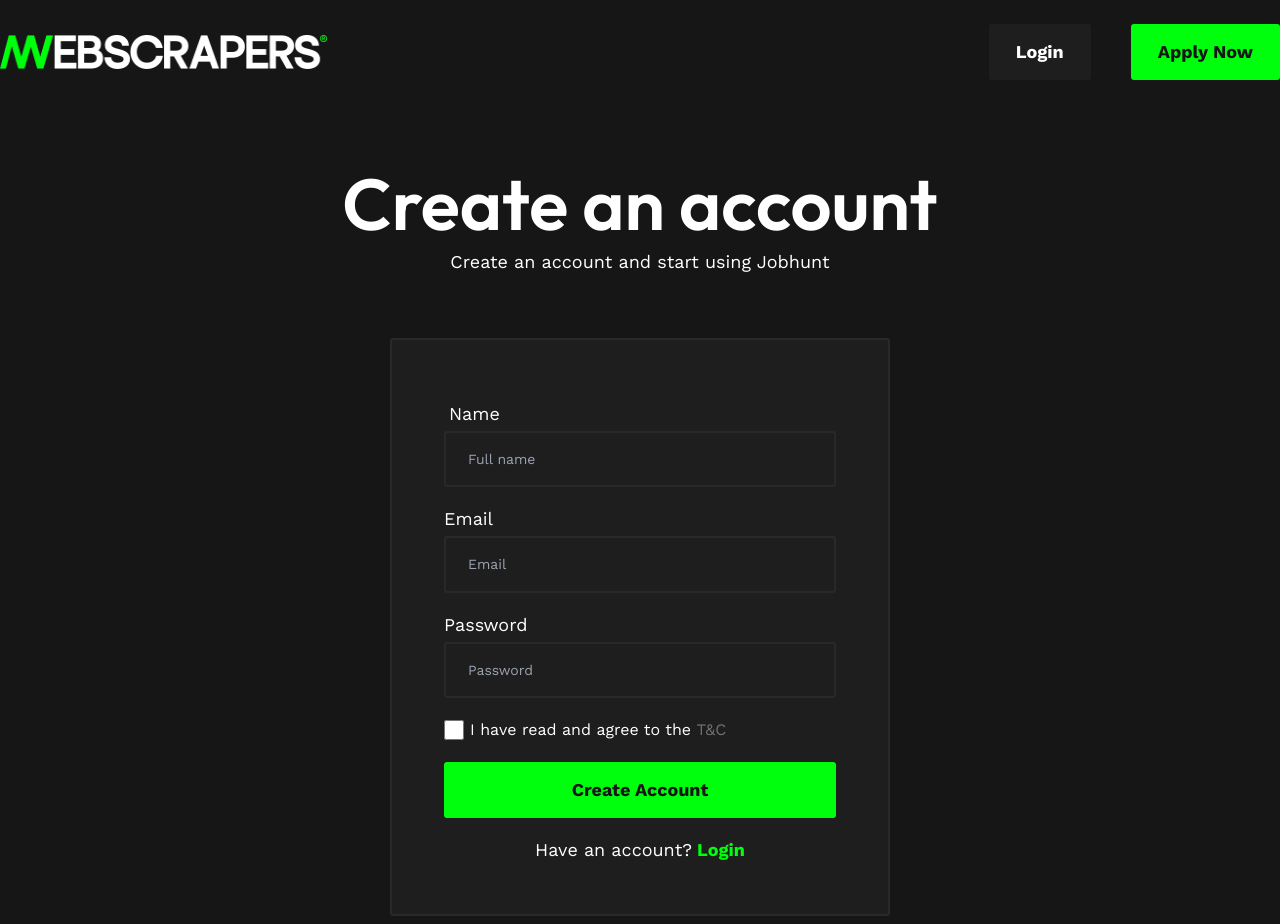
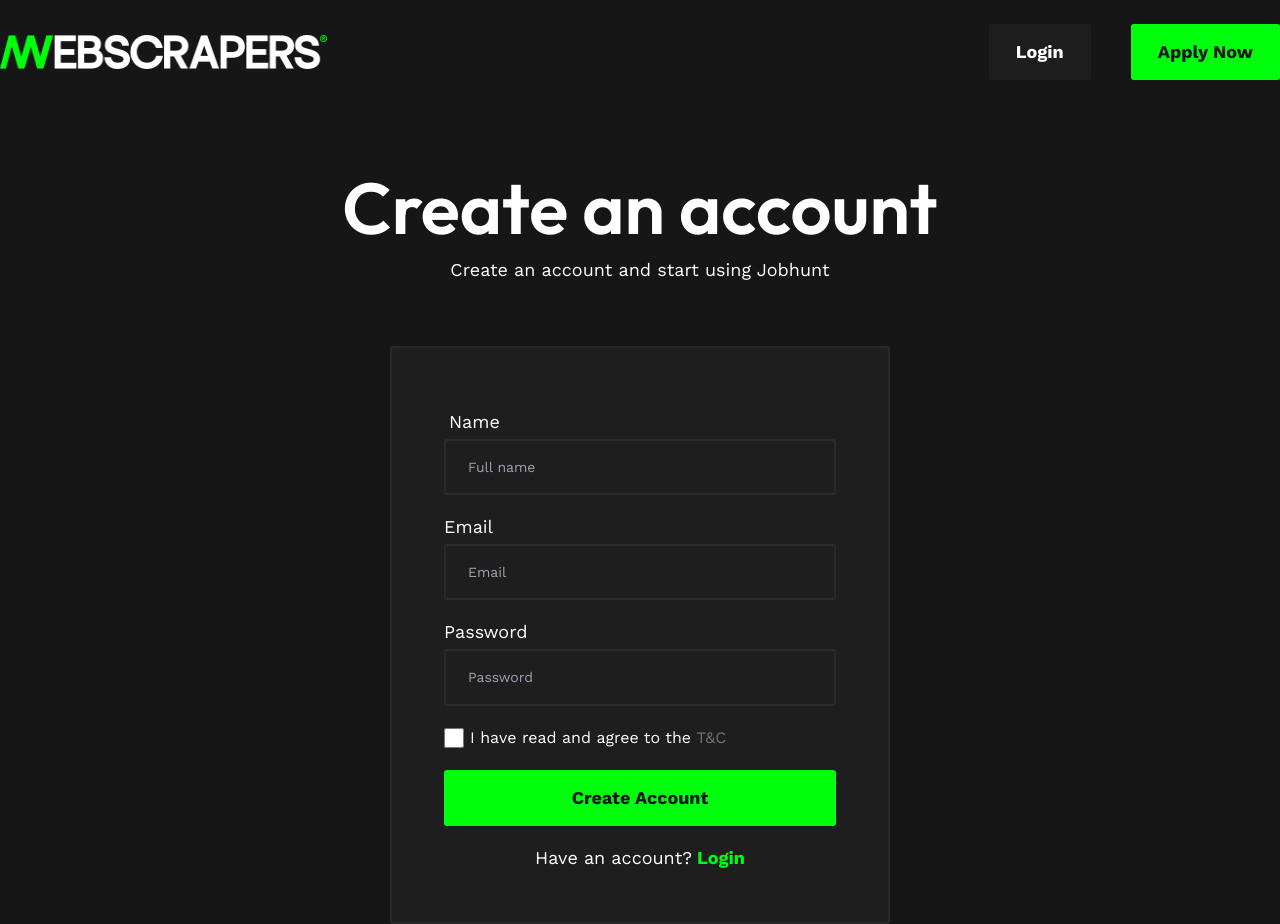
Before and after one commit to rakesh-olla/scrappers, a React (Vite) app: page /create-company in a window 1280 px wide. Built offline with nearby package versions, Linux system fonts and the light colour scheme; a small style sheet from the web is missing.

Commit message:
change the line height of heading

```diff
--- a/src/login/common/Heading.jsx
+++ b/src/login/common/Heading.jsx
@@ -2,7 +2,7 @@ import React from 'react'
 
 const Heading = ({ text, className }) => {
     return (
-        <h2 className={`${className} font-outfit leading-111 text-white text-center text-3xl md:text-4xl lg:text-5xl xl:text-7xl font-semibold`}>
+        <h2 className={`${className} font-outfit !leading-111 text-white text-center text-3xl md:text-4xl lg:text-5xl xl:text-7xl font-semibold`}>
             {text}
         </h2>
     )
```
